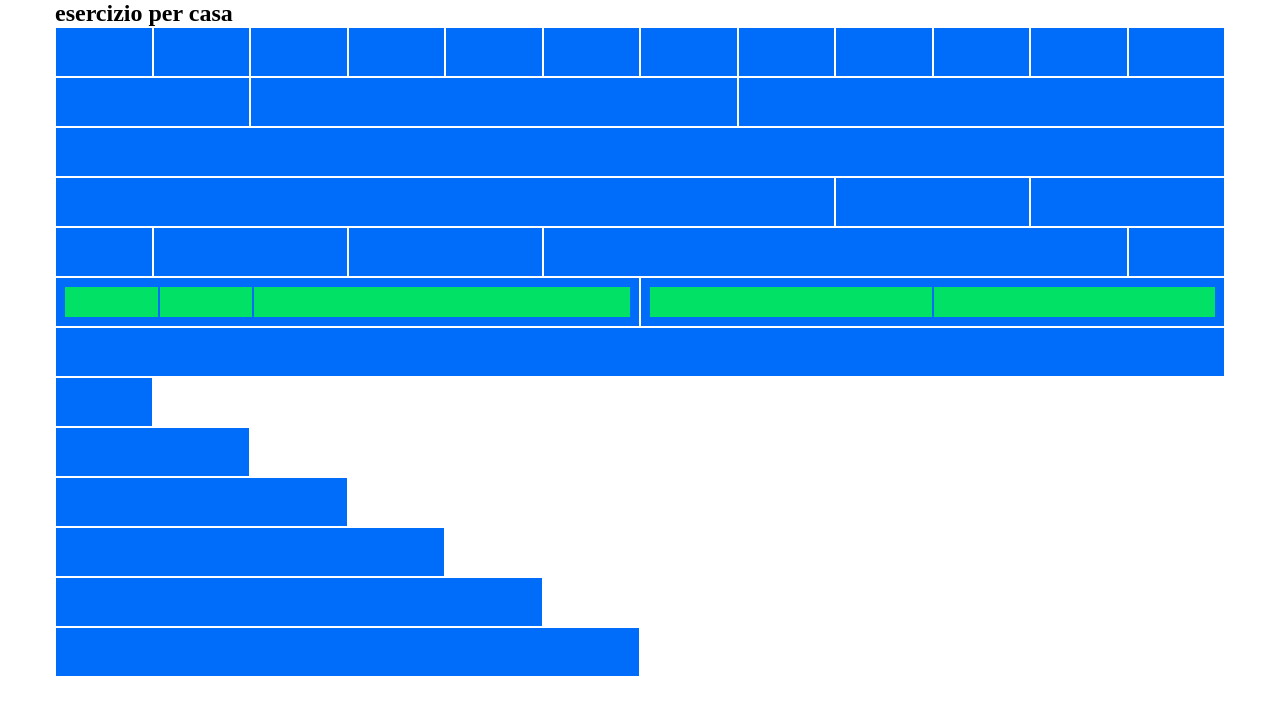
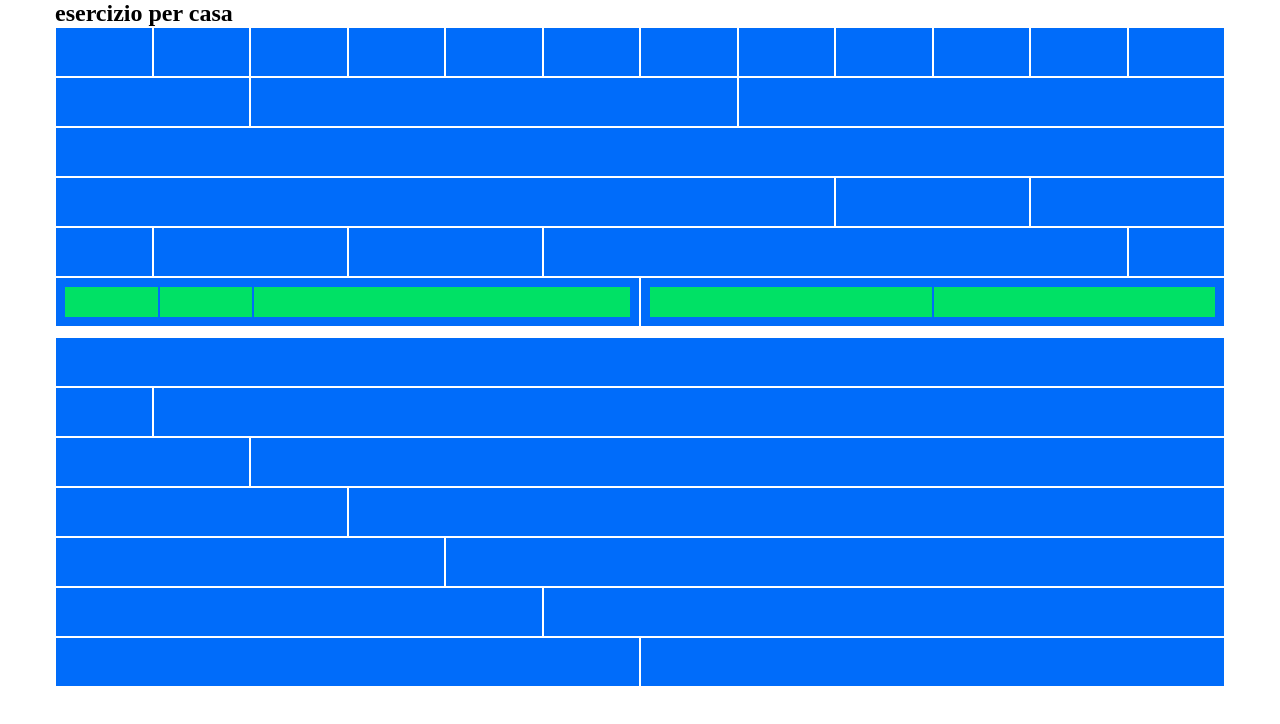
Before and after one commit to EttoreBarcella/html-css-12bool, a plain HTML site: page index.html in a window 1280 px wide. Drawn offline with Linux system fonts and the light colour scheme.

Commit message:
second part

```diff
--- a/css/framework.css
+++ b/css/framework.css
@@ -11,6 +11,7 @@
 .container{
     max-width: 1170px;
     margin: auto;
+    margin-bottom: 10px;
 }
 
 /* ROWS */
@@ -72,3 +73,11 @@
     flex-basis: calc((100% / 12) * 12);
     max-width: calc((100% / 12) * 12);
 }
+
+/* SPECIAL */
+
+.col{
+    flex-grow: 1;
+    flex-basis: 0;
+    max-width: 100%;
+}
--- a/css/style.css
+++ b/css/style.css
@@ -1,4 +1,4 @@
-[class*="col-"]{
+[class*="col"]{
     background-color: #006cfa;
     border: 1px solid white;
 }
```
